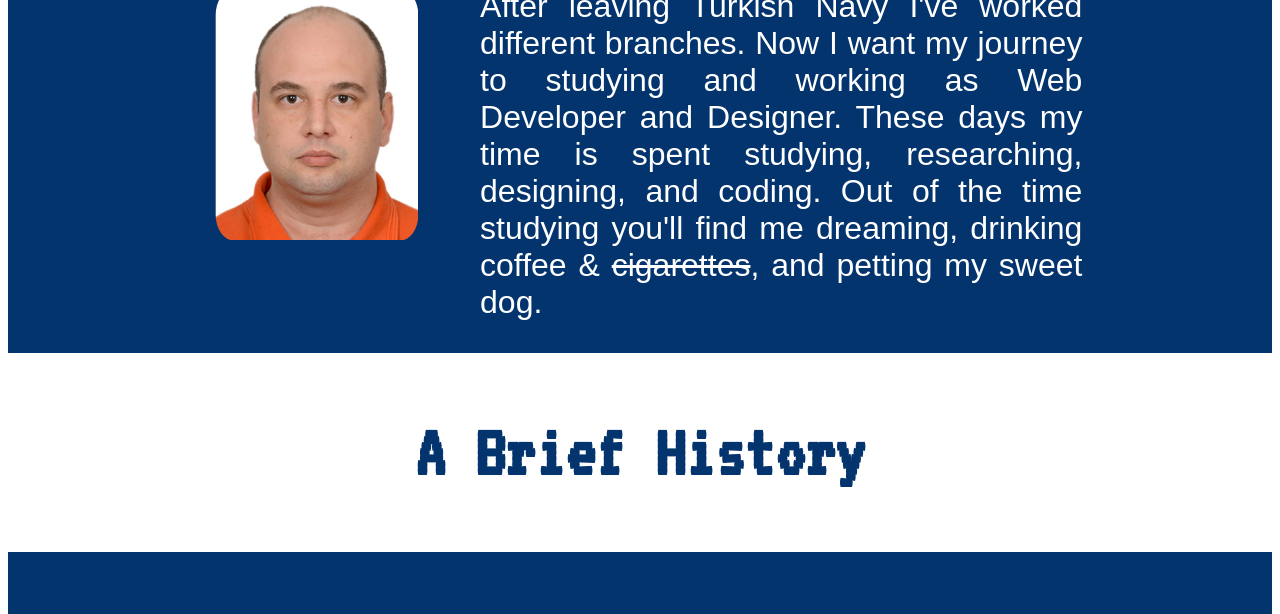
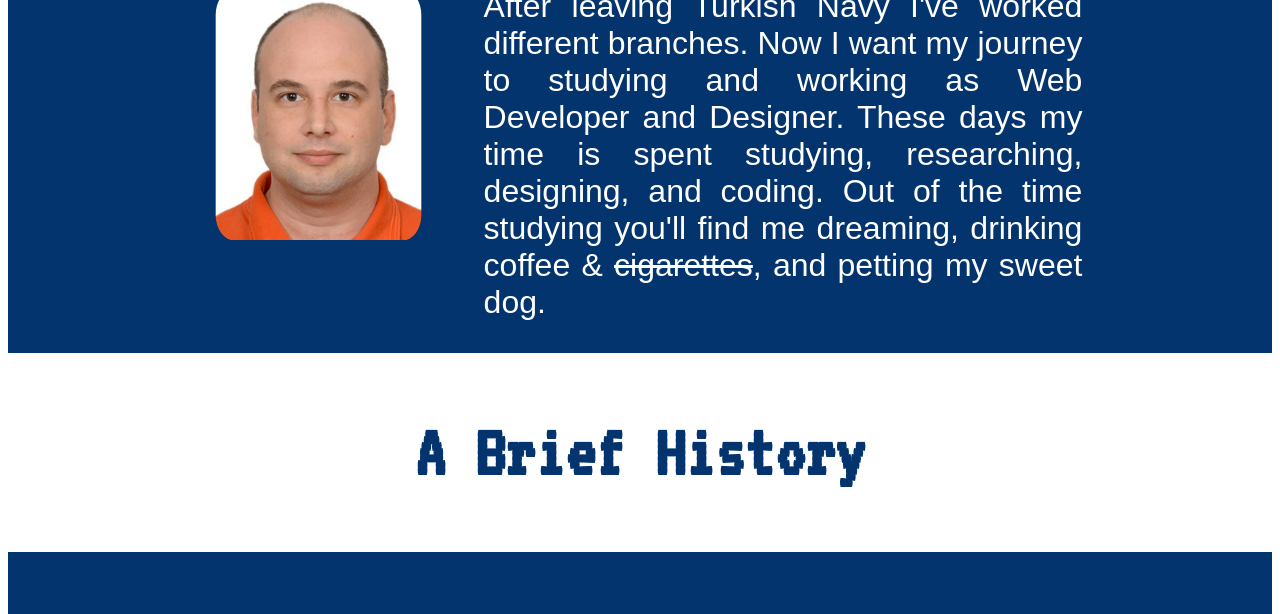
Before and after one commit to serhandonertas/resume, a plain HTML site: page index.html in a window 1280 px wide. Shown: the part 335-949 px from the top of the page. Drawn offline with Linux system fonts and the light colour scheme.

Commit message:
Update index.html

```diff
--- a/index.html
+++ b/index.html
@@ -218,7 +218,7 @@
             <h1 class="isim"> Serhan Dönertaş</h1>
         </div>
         <div class="tasiyici1">
-            <img class="profil" src="./images/Screenshot 2023-12-16 000101.png" alt="profil fotoğrafi" height="250">
+            <img class="profil" src="./images/serhan_profil.png" alt="profil fotoğrafi" height="250">
             <p class="aciklama">Graduated as an Electric&Electronic Engineer from
             <a class="dho" href="https://dho.msu.edu.tr/" target="_blank">Turkish Naval Academy.</a>
             After leaving Turkish Navy I've worked different branches.
```
